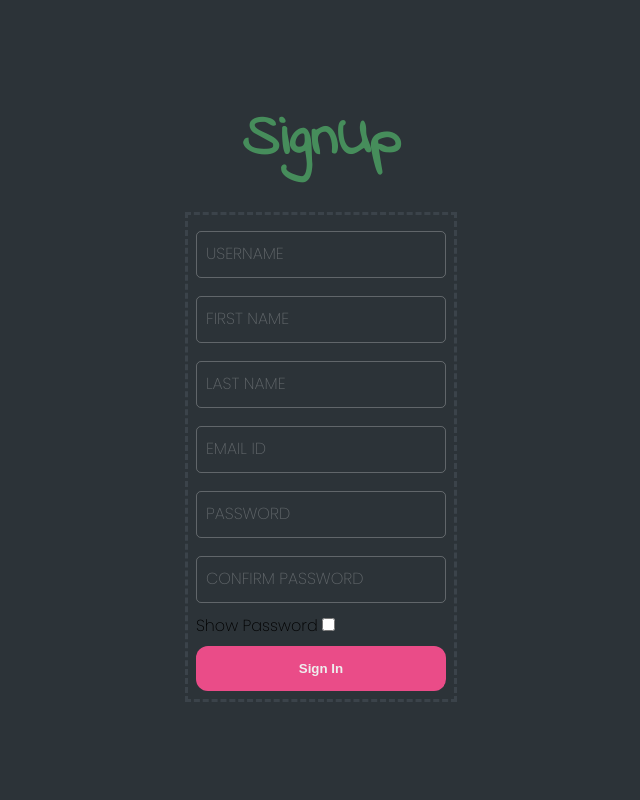
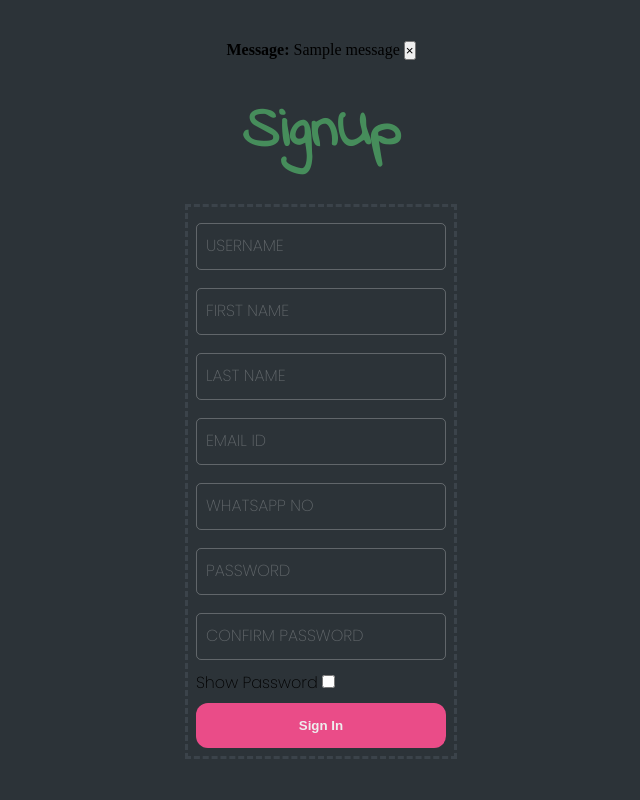
Before and after one commit to rishabhsaklani08/code_buster, a Django app: a page that uses templates/login/signup.html in a window 1280 px wide. Shown: the whole page, without its empty margins (319-959 px from the left). Run offline with Django 4.2, Linux system fonts and the light colour scheme; one stand-in notice (Sample message) is shown; some libraries are stand-ins or nearby versions.

Commit message:
whatsapp-integrated

```diff
--- /dev/null
+++ b/code_buster/info.py
@@ -0,0 +1,2 @@
+AUTH_TOKEN='959755c67c19a18749952d21690de3af'
+Account_SID="ACd1124707179b2299853984399a9becb6"
--- a/code_buster/settings.py
+++ b/code_buster/settings.py
@@ -12,10 +12,12 @@ https://docs.djangoproject.com/en/4.0/ref/settings/
 
 from pathlib import Path
 import os
-
+from .info import *
 # Build paths inside the project like this: BASE_DIR / 'subdir'.
 BASE_DIR = Path(__file__).resolve().parent.parent
 
+ID=Account_SID
+TOKEN=AUTH_TOKEN
 
 # Quick-start development settings - unsuitable for production
 # See https://docs.djangoproject.com/en/4.0/howto/deployment/checklist/
--- a/login/views.py
+++ b/login/views.py
@@ -3,6 +3,12 @@ from django.http import HttpResponse
 from django.contrib.auth.models import User
 from django.contrib import messages
 from django.contrib.auth import authenticate,login,logout
+from code_buster.settings import ID,TOKEN
+# from django.core.mail import send_mail
+
+import os
+from twilio.rest import Client
+
 
 # Create your views here.
 
@@ -32,15 +38,35 @@ def signup(request):
         firstname=request.POST['firstname']
         lastname=request.POST['lastname']
         email=request.POST['email']
+        phoneno=request.POST['phoneno']
         password=request.POST['password']
+
+        if User.objects.filter(username=username):
+            messages.error(request,"This username is already present")
+            return(redirect('login_home'))
+
+        if User.objects.filter(email=email):
+            messages.error(request,"This email is already registered")
+            return(redirect('login_home'))
 
         myuser=User.objects.create_user(username,email,password)
         myuser.first_name=firstname
         myuser.last_name=lastname
+        myuser.phoneno=phoneno
 
         myuser.save()
 
         messages.success(request,"Successfully logged in")
+
+
+        #<-------- sending Email ----------->
+        # subject="Welcome to Code Busters, WebLogin"
+        message="Welcome to Code Busters, WebLogin\nHello {0}\t!!\n Please join our discord comunity '''{1}'''".format(myuser.first_name,email_content)
+        # from_email=settings.EMAIL_HOST_USER
+        # to_email=myuser.email
+        to_phoneno=myuser.phoneno
+        # send_mail(subject,message,from_email,to_email,)
+        send_whatsapp(message,to_phoneno)
 
         return(redirect("signin"))
 
@@ -53,5 +79,26 @@ def signout(request):
     return(redirect('login_home'))
 
 
+def send_whatsapp(msg,to_phoneno):
 
-email_content='''<iframe src="https://discord.com/widget?id=789008145245536259&theme=dark" width="350" height="500" allowtransparency="true" frameborder="0" sandbox="allow-popups allow-popups-to-escape-sandbox allow-same-origin allow-scripts"></iframe> '''
+    client = Client(ID, TOKEN)
+    message = client.messages.create(
+                              from_='whatsapp:+14155238886',
+                              body=msg,
+                              to=f'whatsapp:+91{to_phoneno}'
+                          )
+    print(message.sid)
+
+
+    # message = Mail(
+    # from_email=from_email,
+    # to_emails=to_email,
+    # subject=subject,
+    # html_content=msg)
+
+    # sg = SendGridAPIClient(os.environ.get('SENDGRID_API_KEY'))
+    # response = sg.send(message)
+    # print(response.status_code, response.body, response.headers)
+
+
+email_content='''\n\n<iframe src="https://discord.com/widget?id=789008145245536259&theme=dark" width="350" height="500" allowtransparency="true" frameborder="0" sandbox="allow-popups allow-popups-to-escape-sandbox allow-same-origin allow-scripts"></iframe> '''
--- a/templates/login/signin.html
+++ b/templates/login/signin.html
@@ -249,7 +249,7 @@
 
       </form>
 
-      <p class="text--center">Not a member? <a href="#">Sign up now</a> <svg class="icon">
+      <p class="text--center">Not a member? <a href="{% url 'signup'%}">Sign up now</a> <svg class="icon">
           <use xlink:href="#icon-arrow-right"></use>
         </svg></p>
 
--- a/templates/login/signup.html
+++ b/templates/login/signup.html
@@ -116,6 +116,14 @@
 </head>
 <body>
     <!--------------------------------------- Sign Up -------------------------------------------------->
+    {% for message in messages %}
+    <div class="alert alert-{{message.tags}} alert-dissmissible fade show" role="alert">
+    <strong>Message: </strong>{{message}}
+    <button type="button" class="close" data-dismiss="alert" aria-lable="Close">
+    <span aria-hidden="true">&times;</span>
+    </button>
+    </div>
+    {% endfor%}
     <h2 class="sign_heading">SignUp</h2>
     <div class="container">
         <div class="sign-box grid">
@@ -141,6 +149,12 @@
                 <div class="inputbox">
                     <input  id="login__email" type="email" name="email" class="form__input" required>
                     <span><label for="login__email">Email Id</label></span>
+                </div>
+
+
+                <div class="inputbox">
+                    <input  id="login__number" type="number" name="phoneno" class="form__input" required>
+                    <span><label for="login__number">Whatsapp No</label></span>
                 </div>
 
 
```
Also changed, not shown: db.sqlite3.
